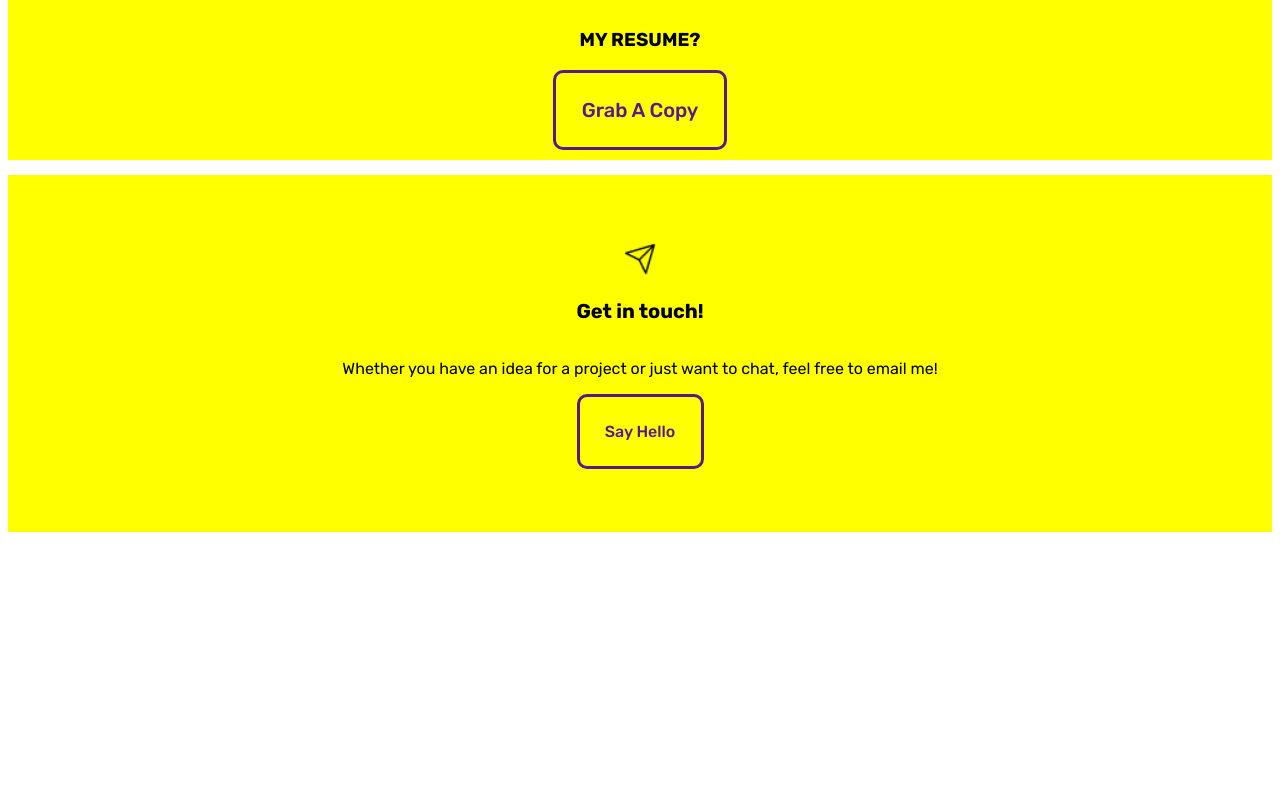
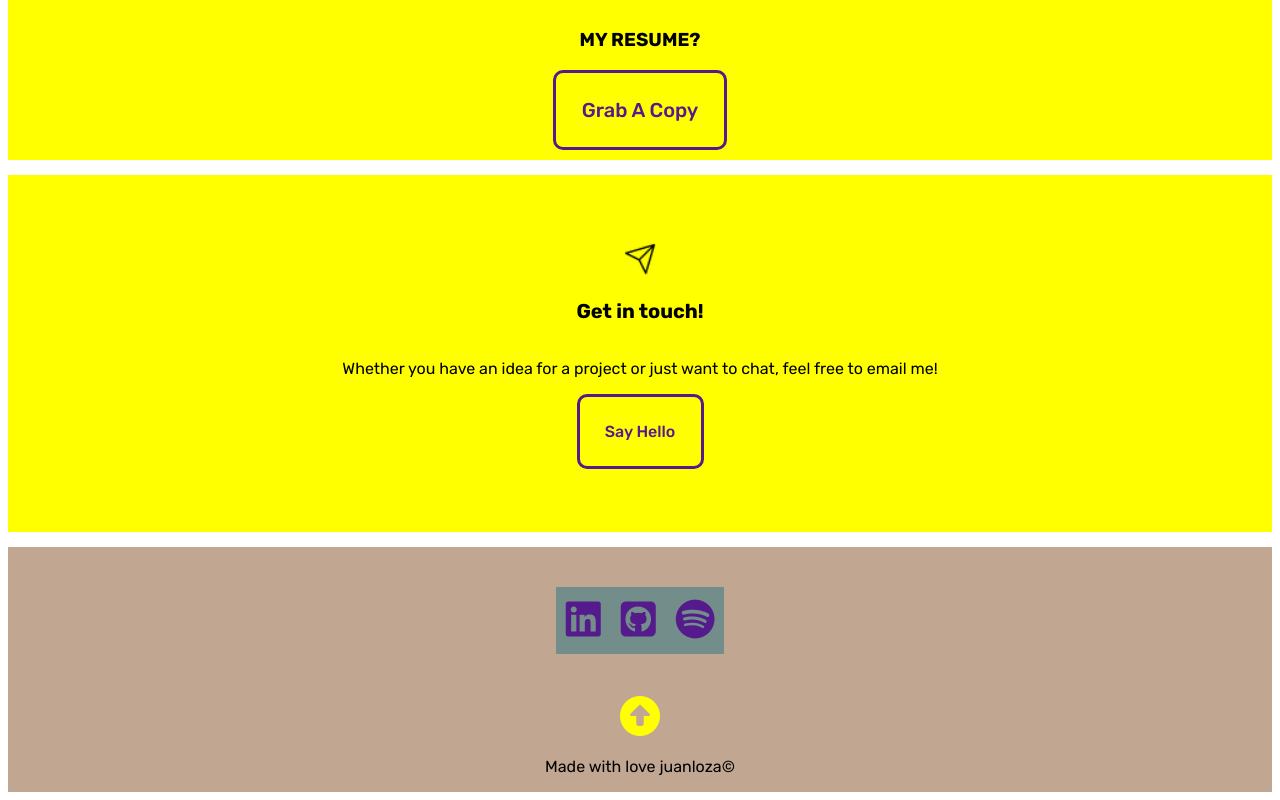
Before and after one commit to LozaJuan/portfolio-v1, a website: page index.html in a window 1280 px wide. Shown: the part 1337-2137 px from the top of the page. Before the commit the page ends 1884 px from the top, so only its background shows below. Drawn offline with Linux system fonts and the light colour scheme.

Commit message:
new-footer

```diff
--- a/index.html
+++ b/index.html
@@ -5,6 +5,7 @@
         <meta http-equiv="X-UA-Compatible" content="IE=edge">
         <meta name="viewport" content="width=device-width, initial-scale=1.0">
         <link rel="stylesheet" href="css/styles.css">
+        <script src="https://kit.fontawesome.com/b8aed0f870.js" crossorigin="anonymous"></script>
         <title>Document</title>
     </head>
     <body>
@@ -77,7 +78,6 @@
                     <a href="" class="button-item">Grab a copy</a>
                 </div>
             </div>
-
         </section>
         <section id="proyects">
             <div></div>
@@ -90,5 +90,32 @@
                 <a class="contact-button" href="">Say hello</a>
             </div>
         </section>
+        <footer>
+            <div class="footer-container">
+                <ul class="footer-networks">
+                    <li class="footer-network">
+                        <a href="">
+                            <i class="fa-brands fa-linkedin"></i>
+                        </a>
+                    </li>
+                    <li class="footer-network">
+                        <a href="">
+                            <i class="fa-brands fa-square-github"></i>
+                        </a>
+                    </li>
+                    <li class="footer-network">
+                        <a href="">
+                            <i class="fa-brands fa-spotify"></i>
+                        </a>
+                    </li>
+                </ul>
+                <div class="footer-up">
+                    <i class="fa-solid fa-circle-up"></i>
+                </div>
+                <div class="footer-copyright">
+                    <p>Made with love juanloza©</p>
+                </div>
+            </div>
+        </footer>
     </body>
 </html>
--- a/scss/layout/_footer.scss
+++ b/scss/layout/_footer.scss
@@ -0,0 +1,23 @@
+.footer-container {
+    background-color: rgba(131, 80, 38, 0.5);
+    display: flex;
+    flex-direction: column;
+    align-items: center;
+    .footer-networks {
+        background-color: rgba(38, 117, 131, 0.5);
+        display: flex;
+        font-size: 40px;
+        list-style: none;
+        padding: 0;
+        .footer-network {
+            padding: 10px;
+        }
+    }
+    .footer-up {
+        font-size: 40px;
+        color: yellow;
+    }
+    .footer-copyright {
+        font-family: $font-global;
+    }
+}
```
Also changed, not shown: css/styles.css, 1 other file. Lines whose indentation alone changed are shown as unchanged.
